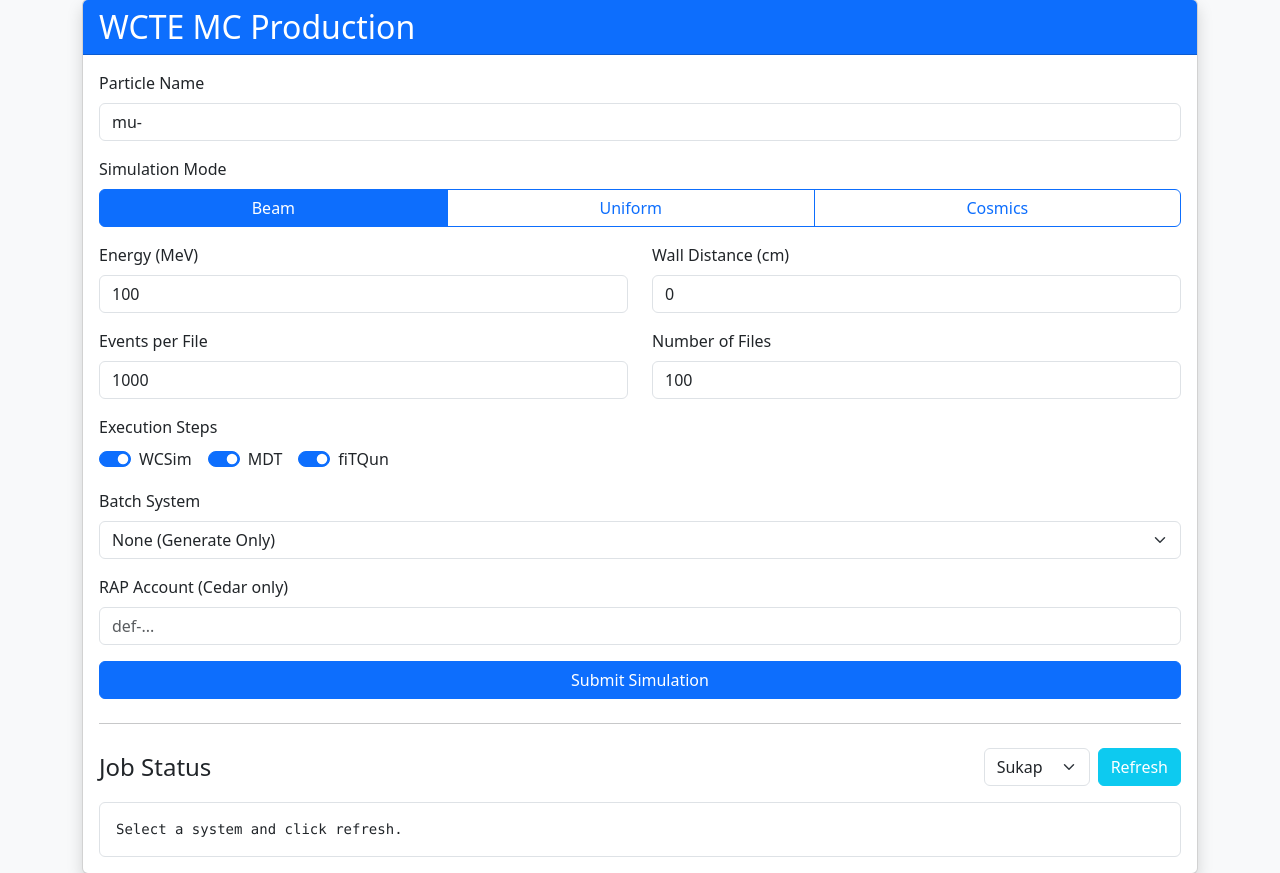
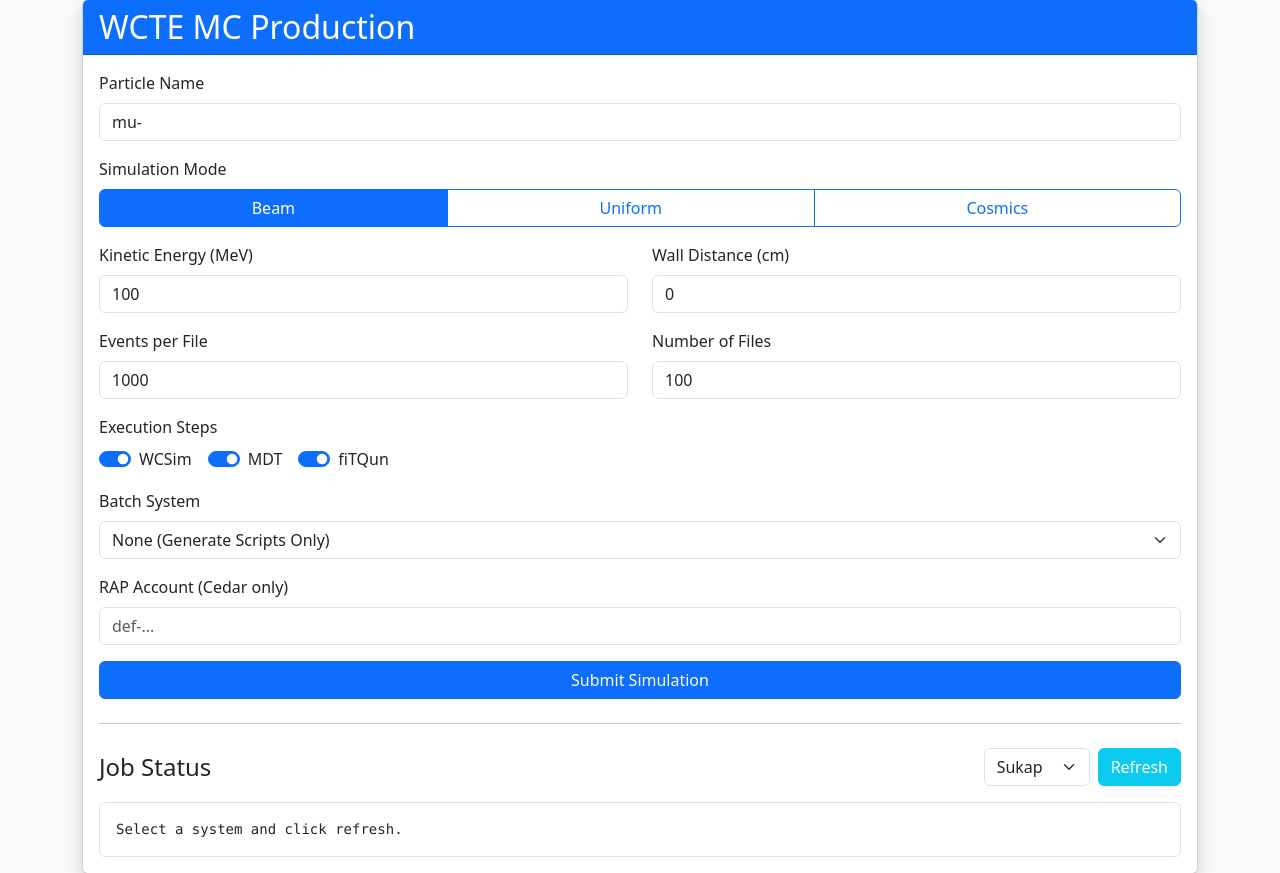
Before and after one commit to WCTE/MC_Production, a FastAPI app: page / in a window 1280 px wide. Shown: the part 49-922 px from the top of the page. Run offline with FastAPI, Linux system fonts and the light colour scheme; parts of the project's set-up code (start-up, migrations or seed data) failed here and were passed over.

Commit message:
Update UI verbose

```diff
--- a/main.py
+++ b/main.py
@@ -123,7 +123,7 @@ async def submit_simulation(
 
     return {
         "status": "success",
-        "message": f"Simulation configured for {particle_name}. Job submission started in background.{msg_suffix}",
+        "message": f"Simulation configured for {particle_name}. Job submission to ({batch_system}) started in background.{msg_suffix}",
         "config_string": config.get_config_string()
     }
 
--- a/templates/index.html
+++ b/templates/index.html
@@ -42,7 +42,7 @@
 
                     <div class="row" id="beamInputs">
                         <div class="col-md-6 mb-3">
-                            <label class="form-label">Energy (MeV)</label>
+                            <label class="form-label">Kinetic Energy (MeV)</label>
                             <input type="number" name="energy" class="form-control" value="100" step="any">
                         </div>
                         <div class="col-md-6 mb-3">
@@ -94,7 +94,7 @@
                     <div class="mb-3">
                         <label class="form-label">Batch System</label>
                         <select name="batch_system" class="form-select">
-                            <option value="none">None (Generate Only)</option>
+                            <option value="none">None (Generate Scripts Only)</option>
                             <option value="sukap">Sukap</option>
                             <option value="cedar">Cedar</option>
                             <option value="condor">Condor (LXPLUS)</option>
```
